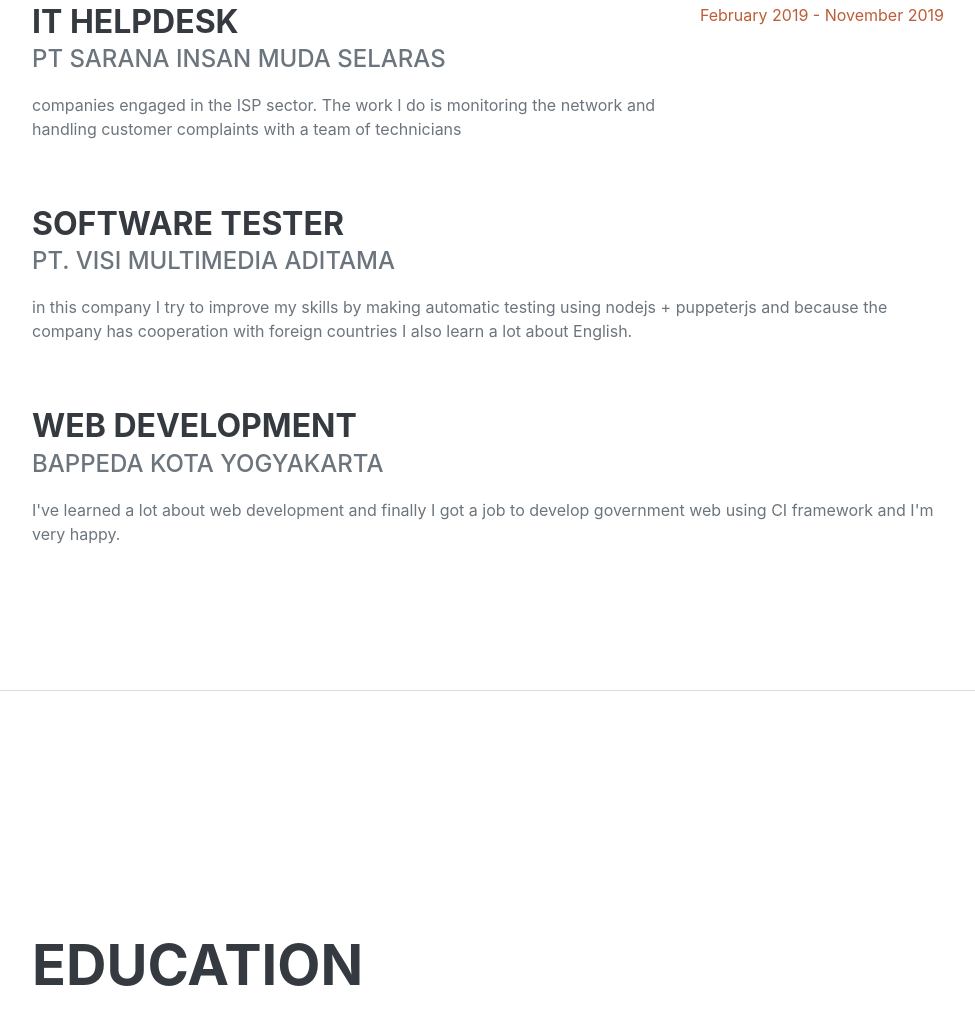
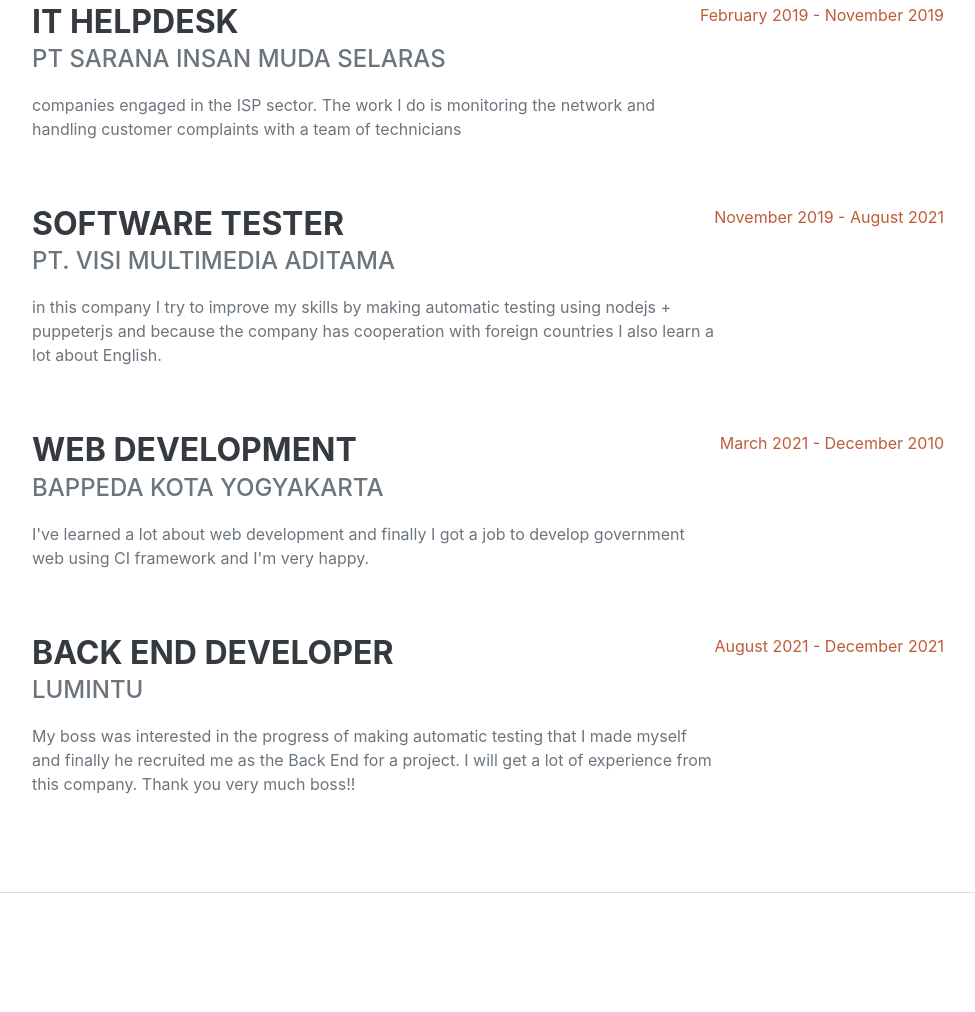
Before and after one commit to Sbirin/Sbirin, a plain HTML site: page index.html in a window 1280 px wide. Shown: the part 1220-2232 px from the top of the page, without its empty margins (288-1263 px from the left). Drawn offline with nearby package versions, Linux system fonts and the light colour scheme; a web font is replaced by a local one.

Commit message:
update my resume

```diff
--- a/index.html
+++ b/index.html
@@ -84,7 +84,7 @@
                             <div class="subheading mb-3">PT. Visi Multimedia Aditama</div>
                             <p>in this company I try to improve my skills by making automatic testing using nodejs + puppeterjs and because the company has cooperation with foreign countries I also learn a lot about English.</p>
                         </div>
-                        <!-- <div class="flex-shrink-0"><span class="text-primary">March 2020 - Desember 2021</span></div> -->
+                        <div class="flex-shrink-0"><span class="text-primary">November 2019 - August 2021</span></div>
                     </div>
                     <div class="d-flex flex-column flex-md-row justify-content-between mb-5">
                         <div class="flex-grow-1">
@@ -92,16 +92,16 @@
                             <div class="subheading mb-3">Bappeda Kota Yogyakarta</div>
                             <p>I've learned a lot about web development and finally I got a job to develop government web using CI framework and I'm very happy.</p>
                         </div>
-                        <!-- <div class="flex-shrink-0"><span class="text-primary">September 2008 - June 2010</span></div> -->
+                        <div class="flex-shrink-0"><span class="text-primary">March 2021 - December 2010</span></div>
                     </div>
-                    <!-- <div class="d-flex flex-column flex-md-row justify-content-between">
+                    <div class="d-flex flex-column flex-md-row justify-content-between">
                         <div class="flex-grow-1">
-                            <h3 class="mb-0">Back End Web Development</h3>
+                            <h3 class="mb-0">Back End Developer</h3>
                             <div class="subheading mb-3">Lumintu</div>
                             <p>My boss was interested in the progress of making automatic testing that I made myself and finally he recruited me as the Back End for a project. I will get a lot of experience from this company. Thank you very much boss!!</p>
                         </div>
-                        <div class="flex-shrink-0"><span class="text-primary">Agust 2021 - Desember 2021</span></div>
-                    </div> -->
+                        <div class="flex-shrink-0"><span class="text-primary">August 2021 - December 2021</span></div>
+                    </div>
                 </div>
             </section>
             <hr class="m-0" />
```
